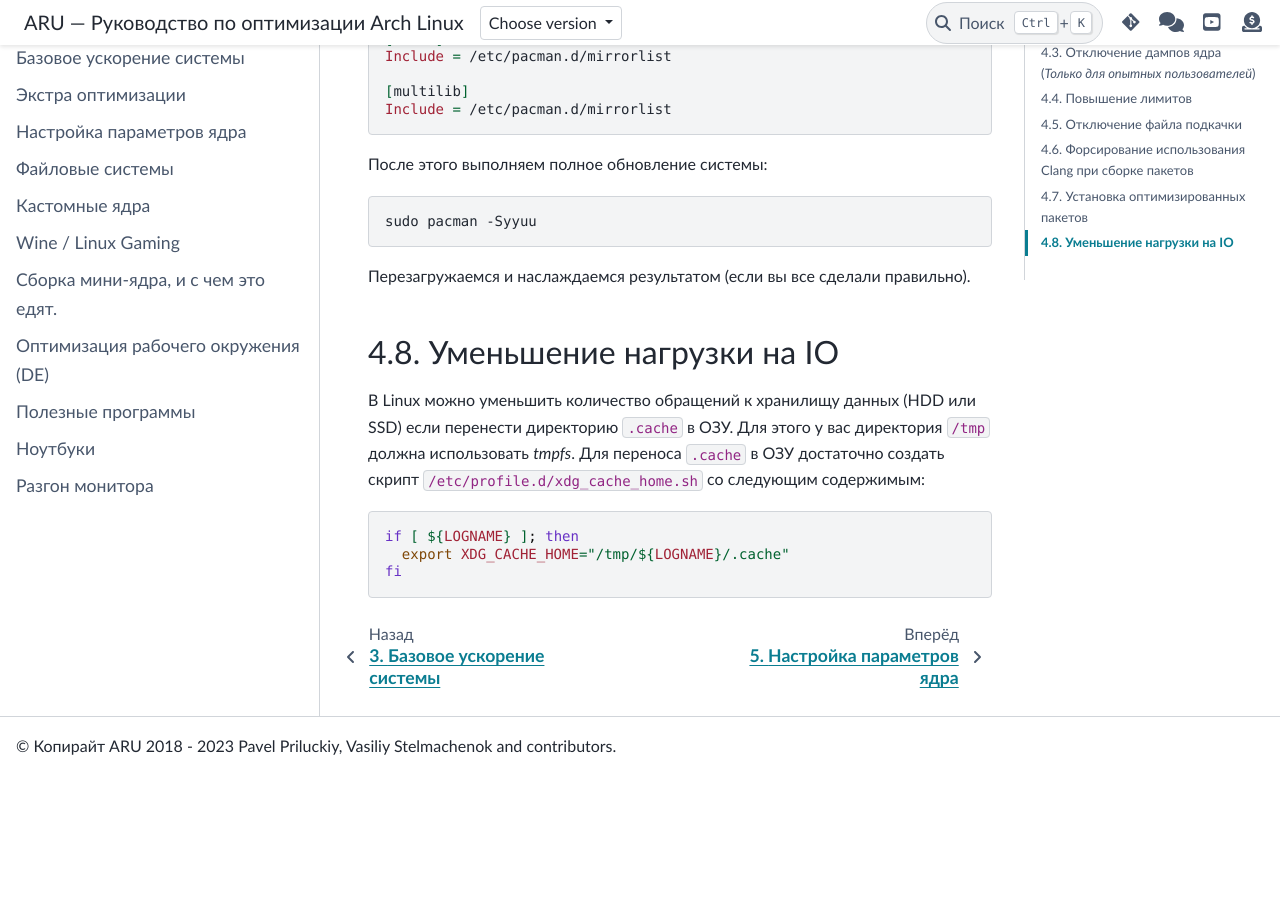
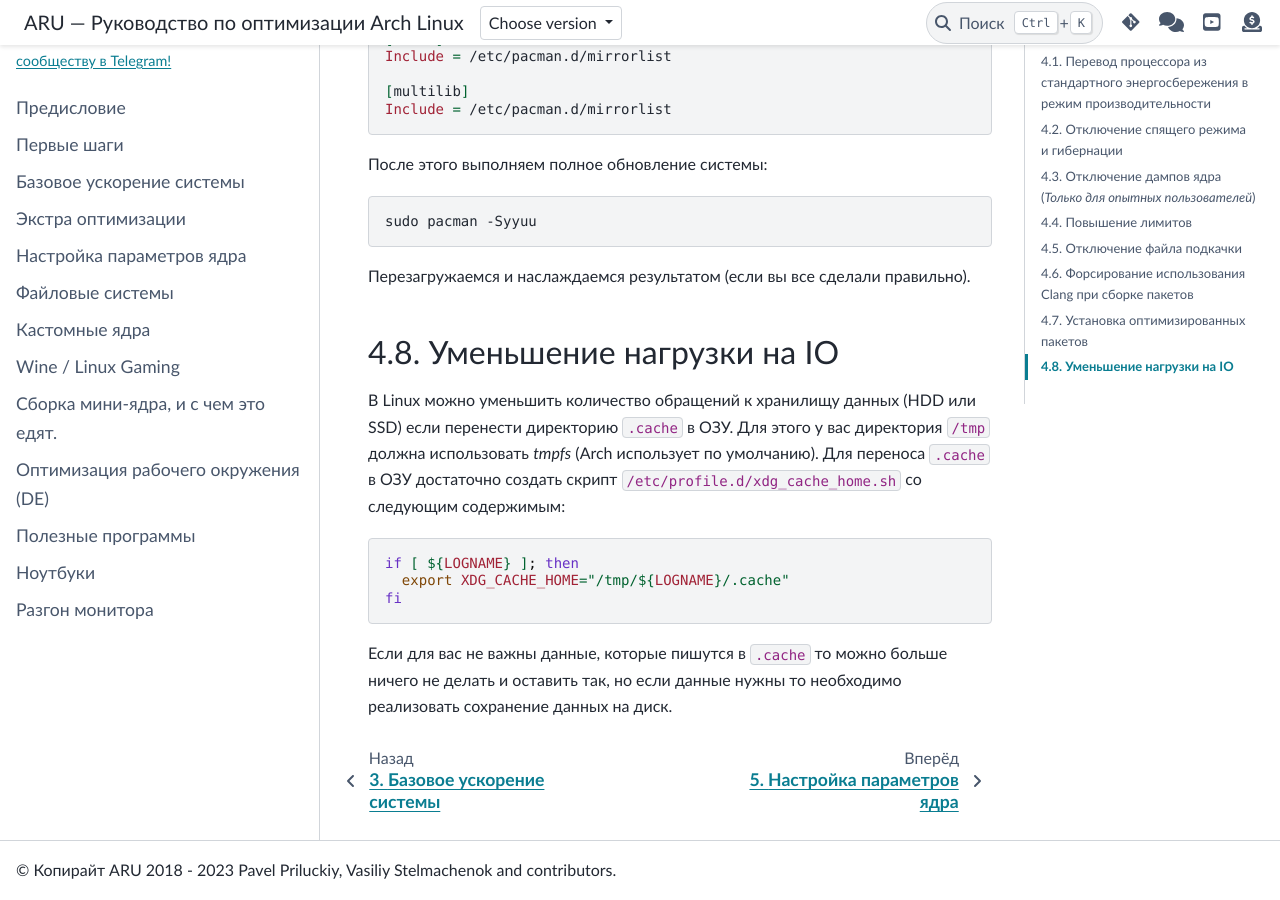
Before and after one commit to ventureoo/ARU, a Sphinx documentation site: the page built from docs/source/extra-optimizations.rst, in a window 1280 px wide and 900 px high, scrolled down 10448 px. Built offline with Sphinx 7.4.7 and the PyData theme 0.15.4, drawn with Linux system fonts in a browser that asks for light colours; before the commit the page ends 11224 px from its top, so only the background shows below that.

Commit message:
Обновить docs/source/extra-optimizations.rst

```diff
--- a/docs/source/extra-optimizations.rst
+++ b/docs/source/extra-optimizations.rst
@@ -452,9 +452,11 @@
 Уменьшение нагрузки на IO
 =============================
 
-В Linux можно уменьшить количество обращений к хранилищу данных (HDD или SSD) если перенести директорию ``.cache`` в ОЗУ. Для этого у вас директория ``/tmp`` должна использовать *tmpfs*.
+В Linux можно уменьшить количество обращений к хранилищу данных (HDD или SSD) если перенести директорию ``.cache`` в ОЗУ. Для этого у вас директория ``/tmp`` должна использовать *tmpfs* (Arch использует по умолчанию).
 Для переноса ``.cache`` в ОЗУ достаточно создать скрипт ``/etc/profile.d/xdg_cache_home.sh`` со следующим содержимым::
 
   if [ ${LOGNAME} ]; then
     export XDG_CACHE_HOME="/tmp/${LOGNAME}/.cache"
   fi
+
+Если для вас не важны данные, которые пишутся в ``.cache`` то можно больше ничего не делать и оставить так, но если данные нужны то необходимо реализовать сохранение данных на диск.
```
